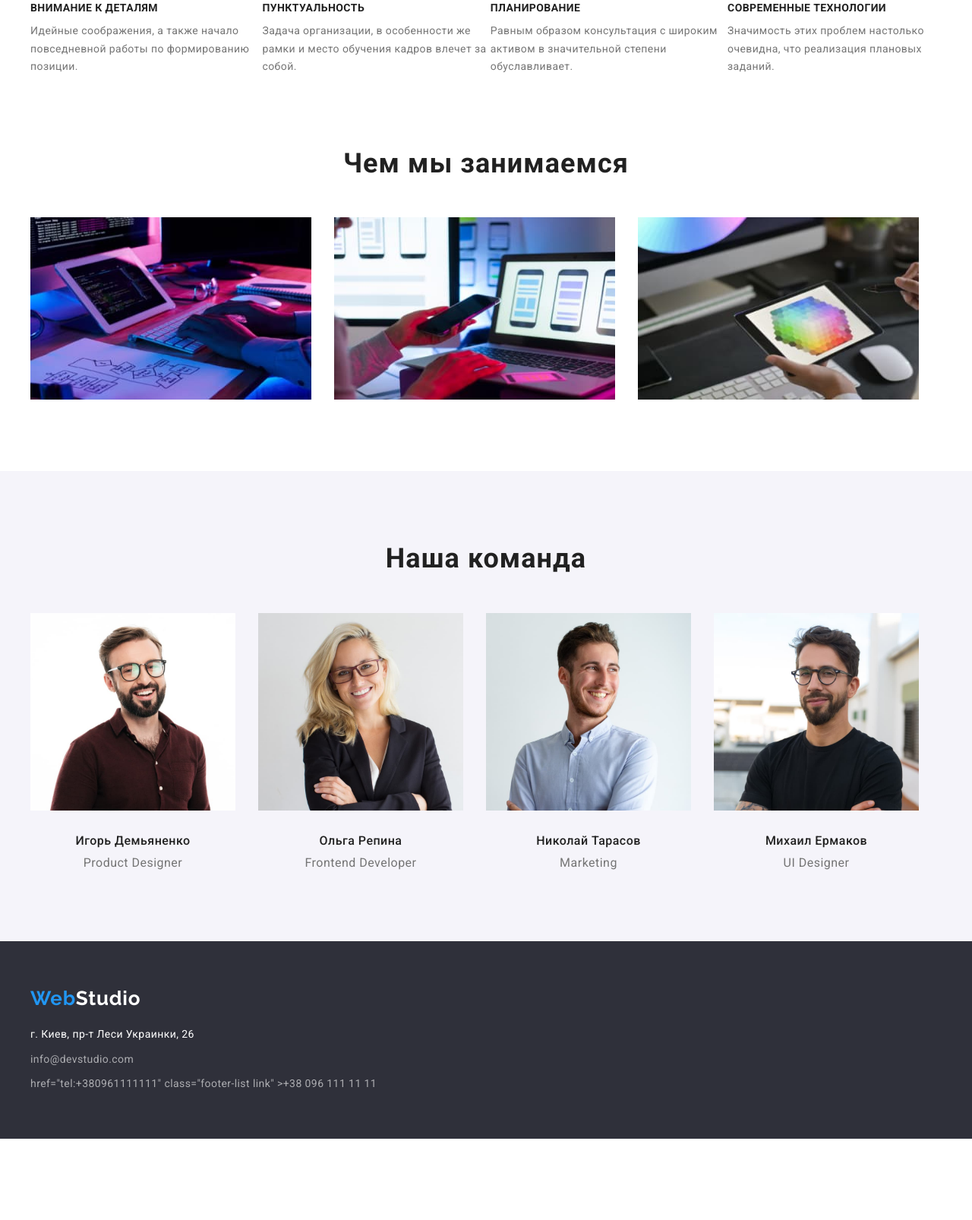
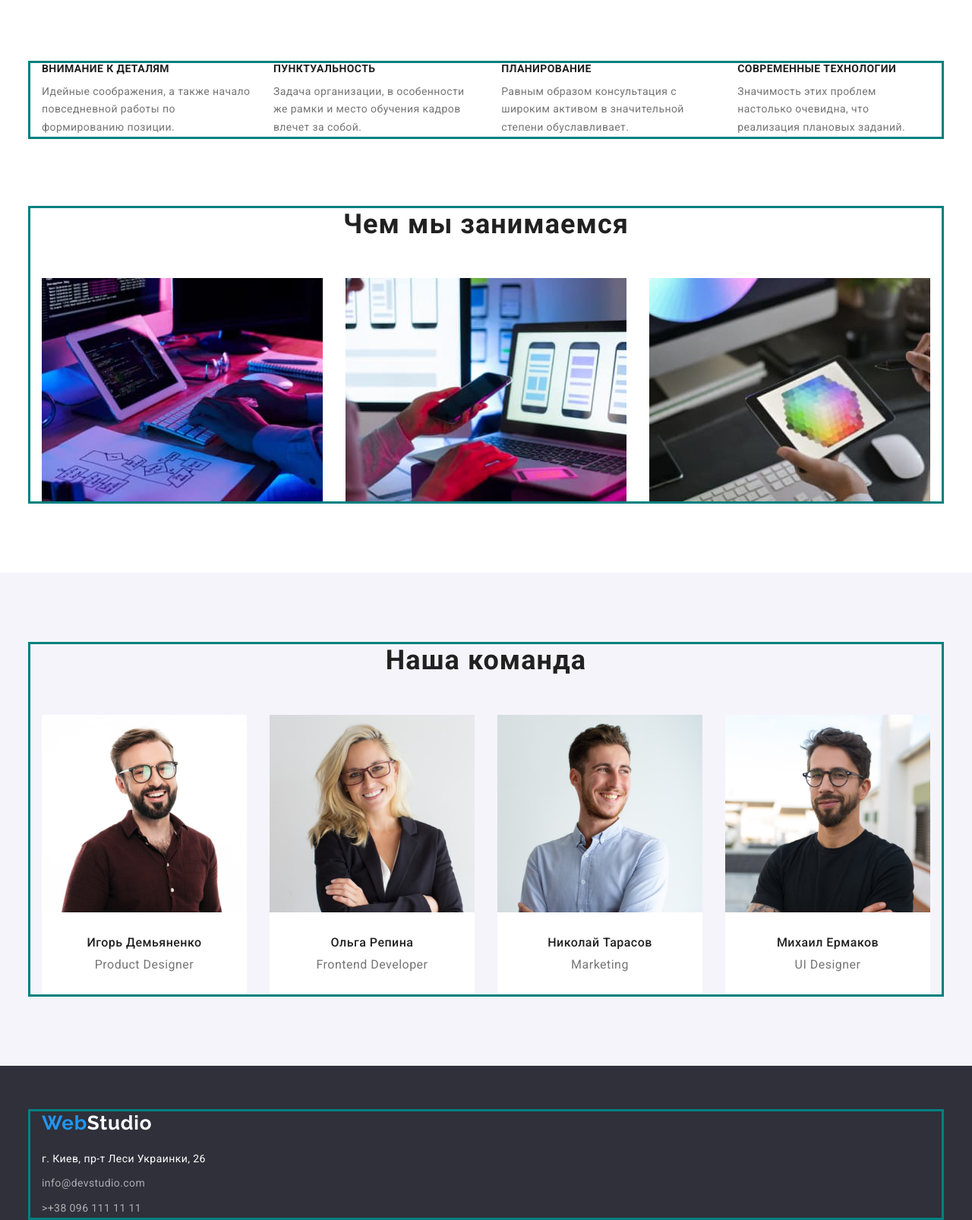
Before and after one commit to ZoyaBukhantseva/-goit-markup-hw-03., a plain HTML site: page index.html in a window 1280 px wide. Shown: the part 852-2458 px from the top of the page at 76% size. Before the commit the page ends 2351 px from the top, so only its background shows below. Drawn offline with nearby package versions, Linux system fonts and the light colour scheme.

Commit message:
homework3.fix mistakes

```diff
--- a/css/style.css
+++ b/css/style.css
@@ -25,7 +25,9 @@ body {
 margin: 0;
 padding: 0;}
 
-img {display: block;}
+img {display: block;
+  min-width: 100%;
+  height: auto;}
 
 .logo {
   color: var(--acent-color);
@@ -106,20 +108,21 @@ margin-left: auto;}
 
 
 .container {
-  width: 1230px;
+  width: 1200px;
   margin-left: auto;
   margin-right: auto;
   padding-left: 15px;
   padding-right: 15px;
+  outline: solid teal;
   }
 
 .hero{
    background-color:var(--bgr-color-acent);
-
+   padding-top: 200px;
+  padding-bottom: 280px;
   }
   .hero>.container{
-    padding-top: 200px;
-    padding-bottom: 280px;
+
     text-align: center;
   }
 .hero-title {
@@ -155,9 +158,10 @@ margin-left: auto;}
 }
 .peculiarities-list{
   display: flex;
+  gap: 30px;
 
 }
-.peculiarities>.container{
+.peculiarities{
   padding-top: 94px;
 
 }
@@ -171,7 +175,10 @@ margin-left: auto;}
   font-style: normal;
   color:var(--main-text-color);
 }
-.peculiarities-item {
+.peculiarities-item{
+
+}
+.peculiarities p {
   margin-top: 10px;
 
   font-family: "Roboto";
@@ -196,7 +203,7 @@ margin-left: auto;}
   color: var(--main-text-color);
   }
 
-.about>.container {
+.about {
   padding-top: 94px;
   padding-bottom: 94px;
 }
@@ -210,11 +217,11 @@ margin-left: auto;}
 
 .team{
   background-color: var(--bgr-second-color);
-}
-.team>.container{
+
   padding-top: 94px;
   padding-bottom: 94px;
 }
+
 .team-list{
   display: flex;
 }
@@ -230,7 +237,12 @@ margin-left: auto;}
   color: var(--main-text-color);
 }
 .team-item {
+  background-color: #ffffff;
+  border-radius: 0px 0px 4px 4px;;
 
+}
+.team-item p{
+  padding-bottom: 30px;
 
   text-align: center;
     font-style: normal;
@@ -240,28 +252,44 @@ margin-left: auto;}
     letter-spacing: 0.03em;
     color: var(--second-text-color);
 }
-.team-item p{
-  margin-top: 10px;
-}
 .team-item h3{
-  margin-top: 30px;
+  padding-top: 30px;
+  margin-bottom: 10px;
+
+  font-family: 'Roboto';
+    font-style: normal;
+    font-weight: 500;
+    font-size: 16px;
+    line-height: 1.19;
+    text-align: center;
+    letter-spacing: 0.03em;
 }
 .footer {
   background-color: var(--bgr-color-acent);
+  padding-top: 60px;
+  padding-bottom: 60px;
 }
-.footer-link{
+.footer-logo {
   display: block;
-  padding-top: 60px;
-  padding-bottom: 20px;
-}
-.footer-list {
-  padding-bottom: 60px;
+ margin-bottom: 20px;
+
+color: var(--acent-color);
+font-family: Raleway;
+font-style: normal;
+font-weight: 700;
+font-size: 26px;
+line-height: 1.19;
+letter-spacing: 0.03em;}
+
+
+  .footer-item>a {
 font-style: normal;
   font-size: 14px;
   line-height: 1.71;
   letter-spacing: 0.03em;
   color: rgba(255, 255, 255, 0.6);
   }
+
  .footer-list:hover,.footer-list:focus{
   color: var(--acent-color);
  }
@@ -281,11 +309,11 @@ a[href=" https://goo.gl/maps/LfRihioMRKPNniMt5"]
 a[href=" https://goo.gl/maps/LfRihioMRKPNniMt5"]:hover{
   color:var(--acent-color);
 }
-
-.portfolio-nav{
+.portfolio-list{
   padding-top: 94px;
   padding-bottom: 94px;
 }
+
 .box {
   display: flex;
   justify-content: center;
@@ -308,19 +336,18 @@ a[href=" https://goo.gl/maps/LfRihioMRKPNniMt5"]:hover{
   letter-spacing: 0.03em;
   color: var(--main-text-color);
   background: #F5F4FA;
+  border: transparent;
   border-radius: 4px;
+  cursor: pointer;
 }
 
 .portfolio-button:hover,
 .portfolio-button:focus {
   color: var(--text-buttom-color);
   background-color: var(--acent-color);
-  cursor: pointer;
   }
 
 .text-container p {
-  padding-top: ;: 4px;
-padding-bottom: 20px;
    font-style: normal;
   font-weight: 400;
   font-size: 16px;
@@ -330,7 +357,8 @@ padding-bottom: 20px;
 }
 
 .text-container h2 {
-  padding-top: 20px;
+  margin-bottom: 4px;
+
   font-style: normal;
   font-weight: 700;
   font-size: 18px;
@@ -348,4 +376,7 @@ padding-bottom: 20px;
 .text-container{
 flex-basis: calc((100%-60px)/3);
 border-bottom: 1px solid #EEEEEE;
+border-right:1px solid #EEEEEE ;
+border-left: 1px solid #EEEEEE ;
+padding: 20px 24px;
 }
--- a/index.html
+++ b/index.html
@@ -23,10 +23,10 @@
   <body>
     <header class="header">
       <div class="container main-nav">
-        <a href="./index.html" class="logo link"
-          >Web<span style="color: #212121">Studio</span>
-        </a>
         <nav class="header-nav">
+          <a href="./index.html" class="logo link"
+            >Web<span style="color: #212121">Studio</span>
+          </a>
           <ul class="header-list list">
             <li class="header-item">
               <a href="" class="header-link link">Студия</a>
@@ -66,30 +66,30 @@
         <div class="container">
           <h2 hidden class="peculiarities-tittle">Ососбенности</h2>
           <ul class="peculiarities-list list">
-            <li>
+            <li class="peculiarities-item">
               <h3>Внимание к деталям</h3>
-              <p class="peculiarities-item">
+              <p>
                 Идейные соображения, а также начало повседневной работы по
                 формированию позиции.
               </p>
             </li>
-            <li>
+            <li class="peculiarities-item">
               <h3>Пунктуальность</h3>
-              <p class="peculiarities-item">
+              <p>
                 Задача организации, в особенности же рамки и место обучения
                 кадров влечет за собой.
               </p>
             </li>
-            <li>
+            <li class="peculiarities-item">
               <h3>Планирование</h3>
-              <p class="peculiarities-item">
+              <p>
                 Равным образом консультация с широким активом в значительной
                 степени обуславливает.
               </p>
             </li>
-            <li>
+            <li class="peculiarities-item">
               <h3>Современные технологии</h3>
-              <p class="peculiarities-item">
+              <p>
                 Значимость этих проблем настолько очевидна, что реализация
                 плановых заданий.
               </p>
@@ -174,7 +174,7 @@
     </main>
     <footer class="footer">
       <div class="container">
-        <a href="./index.html" class="logo link footer-link"
+        <a href="./index.html" class="link footer-logo"
           >Web<span style="color: #ffff">Studio</span></a
         >
         <address>
@@ -195,9 +195,8 @@
               >
             </li>
             <li class="footer-item">
-              <a>
-                href="tel:+380961111111" class="footer-list link" >+38 096 111
-                11 11</a
+              <a href="tel:+380961111111" class="footer-list link">
+                >+38 096 111 11 11</a
               >
             </li>
           </ul>
```
Also changed, not shown: portfolio.html (+6 -1 lines). Lines whose indentation alone changed are shown as unchanged.
